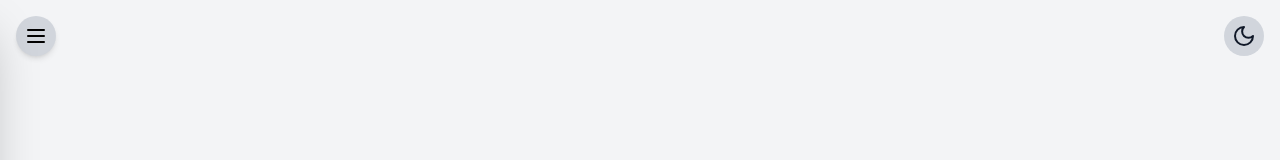
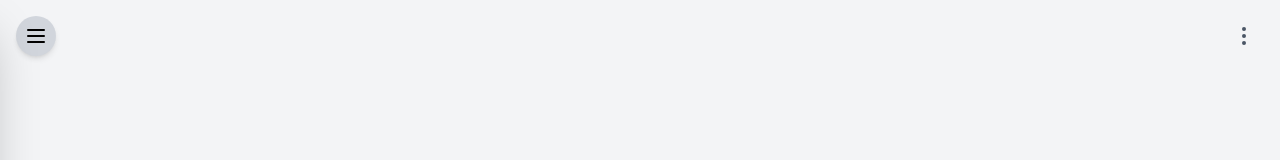
Before and after one commit to nguyenthien0110/learning_english, a Next.js app: page / in a window 1280 px wide. Shown: the top 160 px of the page. Built offline with nearby package versions, Linux system fonts and the light colour scheme.

Commit message:
add show pronunciation

```diff
--- /dev/null
+++ b/app/components/DarkModeComponent.tsx
@@ -0,0 +1,25 @@
+import { Moon, Sun } from "lucide-react";
+
+interface props {
+  theme: boolean;
+  setDarkMode: React.Dispatch<React.SetStateAction<boolean>>;
+}
+
+function DarkModeComponent(prop: props) {
+  return (
+    <>
+      <button
+        onClick={() => prop.setDarkMode(!prop.theme)}
+        className="p-2 my-2 rounded-full transition-all duration-300 bg-gray-300 dark:bg-gray-700 hover:scale-110 hover:cursor-pointer"
+      >
+        {prop.theme ? (
+          <Sun className="w-6 h-6 text-yellow-500" />
+        ) : (
+          <Moon className="w-6 h-6 text-gray-900" />
+        )}
+      </button>
+    </>
+  );
+}
+
+export default DarkModeComponent;
--- /dev/null
+++ b/app/components/EllipsisVerticalComponent.tsx
@@ -0,0 +1,44 @@
+import { useState } from "react";
+import { AnimatePresence, motion } from "framer-motion";
+import { EllipsisVertical } from "lucide-react";
+import DarkModeComponent from "./DarkModeComponent";
+import EyeModeComponent from "./EyeModeComponent";
+
+interface props {
+  theme: boolean;
+  isShow: boolean;
+  setDarkMode: React.Dispatch<React.SetStateAction<boolean>>;
+  setIsShow: React.Dispatch<React.SetStateAction<boolean>>;
+}
+
+function EllipsisVerticalComponent(prop: props) {
+  const [isOpen, setIsOpen] = useState(false);
+
+  return (
+    <div className="absolute top-4 right-4 p-2 rounded-full transition-all duration-300 dark:bg-gray-700 hover:cursor-pointer">
+      <button onClick={() => setIsOpen(!isOpen)}>
+        <EllipsisVertical className="w-6 h-6 text-gray-600 hover:text-black" />
+      </button>
+
+      <AnimatePresence>
+        {isOpen && (
+          <motion.div
+            initial={{ opacity: 0, y: -10 }}
+            animate={{ opacity: 1, y: 0 }}
+            exit={{ opacity: 0, y: -10 }}
+            transition={{ duration: 0.2 }}
+            className="absolute right-0 mt-2 flex flex-col gap-1 bg-transparent"
+          >
+            <DarkModeComponent
+              theme={prop.theme}
+              setDarkMode={prop.setDarkMode}
+            />
+            <EyeModeComponent theme={prop.theme} setIsShow={prop.setIsShow} isShow={prop.isShow} />
+          </motion.div>
+        )}
+      </AnimatePresence>
+    </div>
+  );
+}
+
+export default EllipsisVerticalComponent;
--- /dev/null
+++ b/app/components/EyeModeComponent.tsx
@@ -0,0 +1,34 @@
+import { Eye, EyeOff } from "lucide-react";
+
+interface props {
+  theme: boolean;
+  isShow: boolean;
+  setIsShow: React.Dispatch<React.SetStateAction<boolean>>;
+}
+
+function EyeModeComponent(prop: props) {
+  return (
+    <>
+      <button
+        onClick={() => prop.setIsShow(!prop.isShow)}
+        className="p-2 my-2 rounded-full transition-all duration-300 bg-gray-300 dark:bg-gray-700 hover:scale-110 hover:cursor-pointer"
+      >
+        {prop.isShow ? (
+          <Eye
+            className={`w-6 h-6 ${
+              prop.theme ? "text-yellow-500" : "text-gray-900"
+            }`}
+          />
+        ) : (
+          <EyeOff
+            className={`w-6 h-6 ${
+              prop.theme ? "text-yellow-500" : "text-gray-900"
+            }`}
+          />
+        )}
+      </button>
+    </>
+  );
+}
+
+export default EyeModeComponent;
--- a/app/components/Sidebar.tsx
+++ b/app/components/Sidebar.tsx
@@ -52,7 +52,7 @@ export default function Sidebar(props: props) {
 
       <button
         onClick={() => setIsOpen(true)}
-        className={`p-2 m-2 rounded-full shadow-md transition-all duration-300 z-50 relative hover:scale-110 ${
+        className={`p-2 m-2 rounded-full shadow-md transition-all duration-300 z-50 relative hover:scale-110 hover:cursor-pointer ${
           props.theme ? "bg-gray-800 text-white" : "bg-gray-300 text-black"
         }`}
       >
--- a/app/page.tsx
+++ b/app/page.tsx
@@ -1,9 +1,10 @@
 "use client";
 
-import { Moon, Sun, Volume2 } from "lucide-react";
+import { Volume2 } from "lucide-react";
 import { useEffect, useState } from "react";
 import Sidebar from "./components/Sidebar";
 import HoverMessage from "./components/HoverMessage";
+import EllipsisVerticalComponent from "./components/EllipsisVerticalComponent";
 
 export default function Home() {
   const [vocabList, setVocabList] = useState<
@@ -26,6 +27,7 @@ export default function Home() {
   const [selectedFile, setSelectedFile] = useState<string | null>(() =>
     typeof window !== "undefined" ? localStorage.getItem("selectedFile") : null
   );
+  const [isShow, setIsShow] = useState(false);
 
   const fetchVocabList = (fileName: string) => {
     fetch(`./data/${fileName}`)
@@ -163,23 +165,30 @@ export default function Home() {
         selectedFile={selectedFile}
         setSelectedFile={setSelectedFile}
       />
-      <button
-        onClick={() => setDarkMode(!darkMode)}
-        className="absolute top-4 right-4 p-2 rounded-full transition-all duration-300 bg-gray-300 dark:bg-gray-700 hover:scale-110 hover:cursor-pointer"
-      >
-        {darkMode ? (
-          <Sun className="w-6 h-6 text-yellow-500" />
-        ) : (
-          <Moon className="w-6 h-6 text-gray-900" />
-        )}
-      </button>
+      <EllipsisVerticalComponent
+        theme={darkMode}
+        isShow={isShow}
+        setDarkMode={setDarkMode}
+        setIsShow={setIsShow}
+      />
       {vocab ? (
         <div className="flex items-center gap-3 pb-6">
-          <HoverMessage
-            text={vocab.meaning}
-            hoverText={vocab.pronunciation || "No data"}
-            theme={darkMode}
-          />
+          {isShow ? (
+            <>
+              <h1 className="text-3xl sm:text-5xl font-bold text-center">
+                {vocab.meaning}
+                {`(${vocab.pronunciation || "No data"})`}
+              </h1>
+            </>
+          ) : (
+            <>
+              <HoverMessage
+                text={vocab.meaning}
+                hoverText={vocab.pronunciation || "No data"}
+                theme={darkMode}
+              />
+            </>
+          )}
           <button
             onClick={playAudio}
             className="p-2 rounded-full bg-blue-500 text-white hover:bg-blue-600 transition-all duration-300 hover:cursor-pointer"
```
